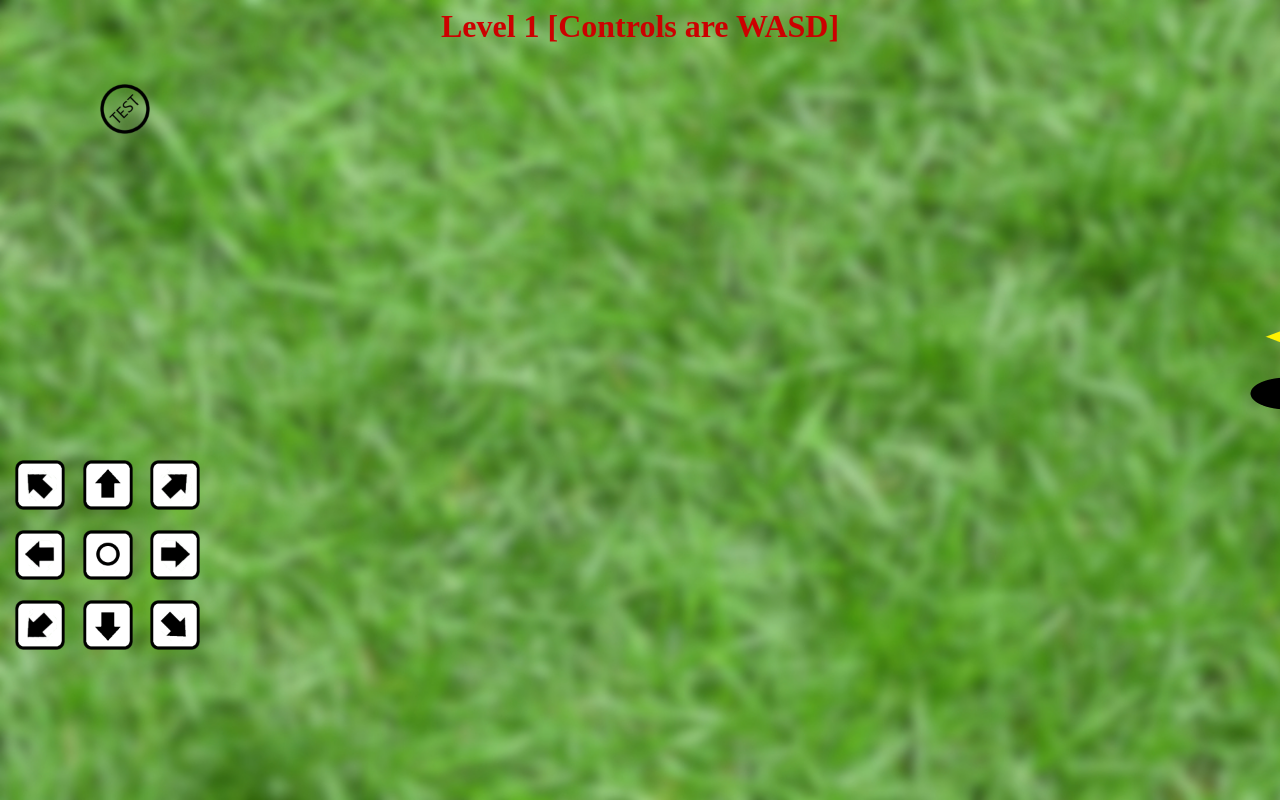
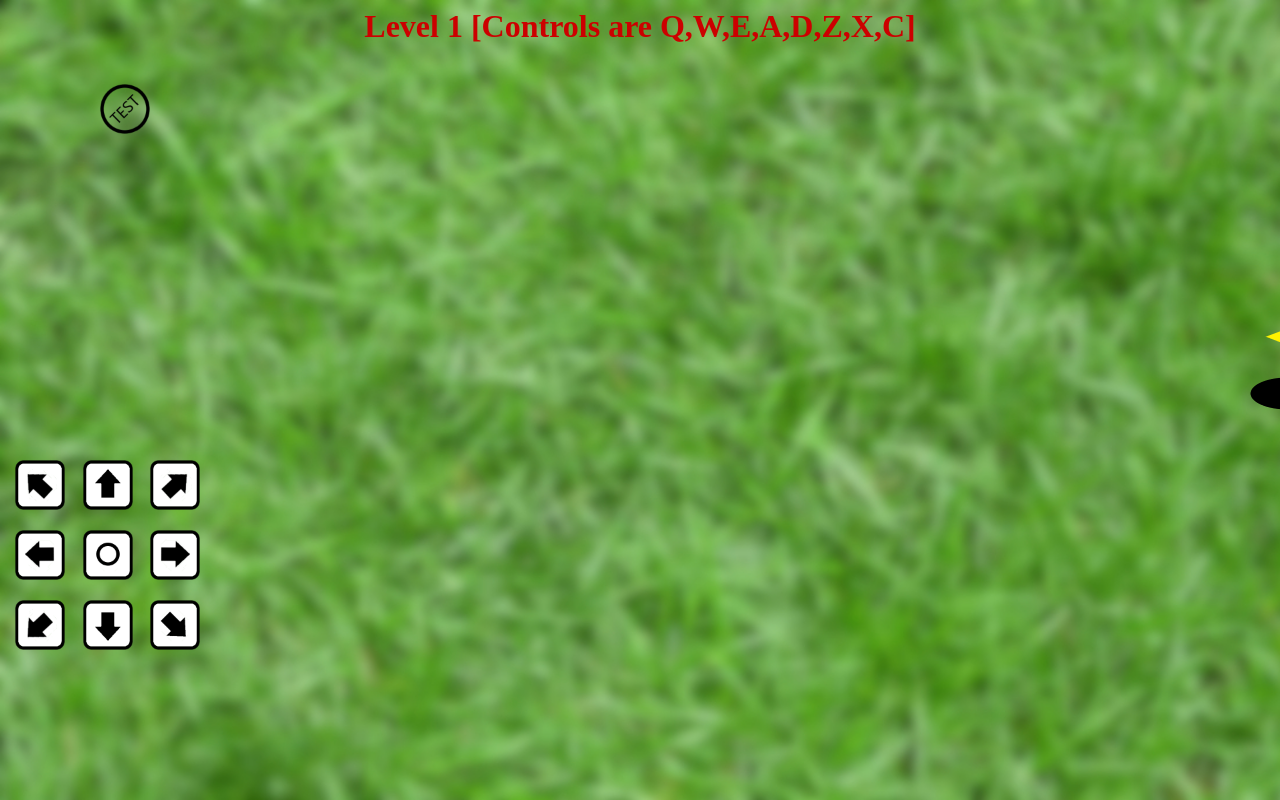
Before and after one commit to Agoogol/g12-logant-Game-Dev, a plain HTML site: page public/Level-1.html in a window 1280 px wide. Drawn offline with Linux system fonts and the light colour scheme.

Commit message:
Add files via upload

```diff
--- a/public/Level-1.html
+++ b/public/Level-1.html
@@ -1,5 +1,5 @@
 <body style="background-color: #C0C0C0;">
-<h1 style="color:#cc0000;"align=center>Level 1 [Controls are WASD]</h1><br>
+<h1 style="color:#cc0000;"align=center>Level 1 [Controls are Q,W,E,A,D,Z,X,C]</h1><br>
 <style>
 body {
   background-image: url('grass.jpg');
@@ -90,6 +90,7 @@ function myCheckAll(){
       }
       if (myAlphaKey.toLowerCase() == 'd') {   // go right
          document.getElementById('mySpan01').style.left = parseInt(document.getElementById('mySpan01').style.left) + 10
+
          document.getElementById('mySpan15').style.left = document.getElementById('mySpan06').style.left
          document.getElementById('mySpan15').style.top = document.getElementById('mySpan06').style.top
          myCheckAll()
@@ -100,6 +101,7 @@ function myCheckAll(){
       }
       if (myAlphaKey.toLowerCase() == 'a') {   // go left
          document.getElementById('mySpan01').style.left = parseInt(document.getElementById('mySpan01').style.left) - 10
+
          document.getElementById('mySpan14').style.left = document.getElementById('mySpan07').style.left
          document.getElementById('mySpan14').style.top = document.getElementById('mySpan07').style.top
          myCheckAll()
@@ -121,6 +123,7 @@ function myCheckAll(){
       }
       if (myAlphaKey.toLowerCase() == 'x') {   // go down
          document.getElementById('mySpan01').style.top = parseInt(document.getElementById('mySpan01').style.top) + 10
+
          document.getElementById('mySpan12').style.left = document.getElementById('mySpan05').style.left
          document.getElementById('mySpan12').style.top = document.getElementById('mySpan05').style.top
          myCheckAll()
```
